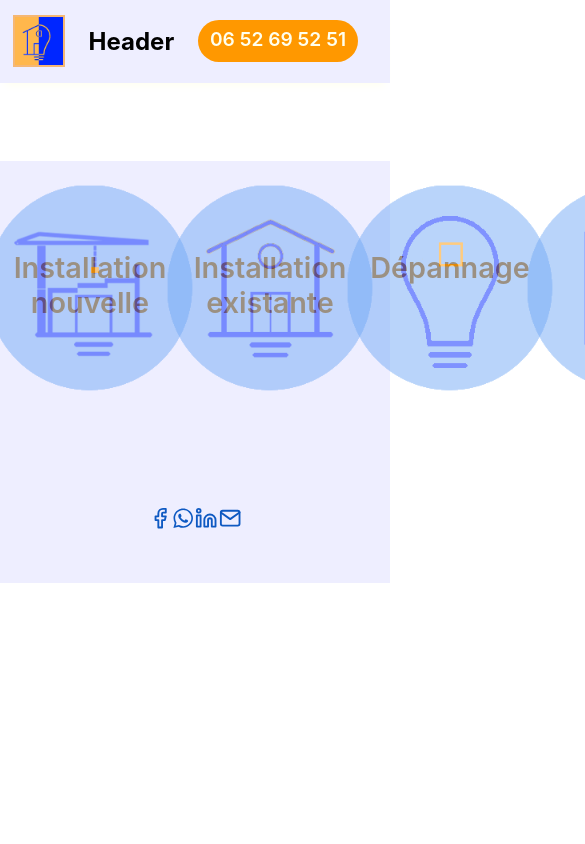
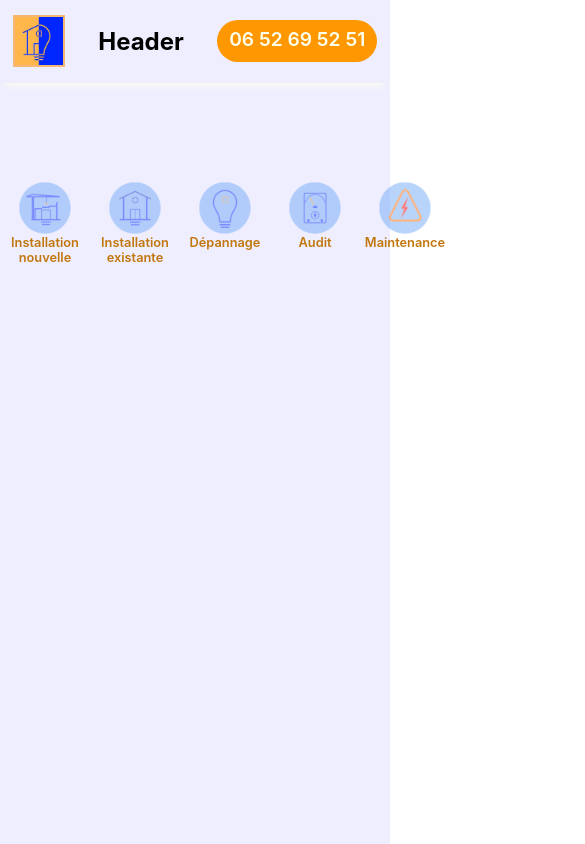
Before and after one commit to Almasyser/etude-test, a React (Create React App) app: page / in a window 390 px wide. Shown: the top 844 px of the page, 585 px wide, since content can reach past the window. Built offline with nearby package versions, Linux system fonts and the light colour scheme.

Commit message:
presta responsive: ameliorer lisibilite

```diff
--- a/src/components/body/body.css
+++ b/src/components/body/body.css
@@ -21,7 +21,7 @@
   opacity: 0.3;
   cursor: pointer;
 }
-.btn-container p {
+.btn-container .btn-label {
   width: 180px;
   height: 120px;
   margin: 50% auto 0;
@@ -40,38 +40,16 @@
   height: 40vh;
 }
 
-.noCard {
+.card {
+  animation: forwards;
+  animation-name: "show";
+  animation-duration: 0.8s;
+  background-color: #c6dafc;
+  cursor: pointer;
   width: 100%;
   margin: auto;
   display: flex;
   flex-wrap: wrap;
-  box-shadow: 1px 1px 6px #cccccc;
-  border-radius: 0.4rem;
-  animation: forwards;
-  animation-name: "hide";
-  animation-duration: 0.8s;
-}
-.noCard img {
-  scale: 0.8;
-  border-top-right-radius: 10%;
-  border-bottom-left-radius: 10%;
-}
-.noCard .text-card {
-  list-style: none;
-  width: 60%;
-}
-.noCard .text-subtitle {
-  font-size: 1.2rem;
-  font-weight: 600;
-  margin-bottom: 0;
-  color: #000033;
-}
-.noCard .text-comments {
-  font-style: italic;
-  margin: 0.2rem 0rem;
-}
-.noCard .text-tasks {
-  list-style: square;
 }
 @keyframes hide {
   from {
@@ -89,29 +67,13 @@
     transform: translateX(0%);
   }
 }
-
-.card {
-  width: 100%;
-  margin: auto;
-  display: flex;
-  flex-wrap: wrap;
-  box-shadow: 1px 1px 6px #cccccc;
-  border-radius: 0.4rem;
-  animation: forwards;
-  animation-name: "show";
-  animation-duration: 0.8s;
-  display: flex;
-  background-color: rgba(116, 170, 245, 0.95);
-  cursor: pointer;
-}
 .card img {
   scale: 0.8;
-  border-top-right-radius: 10%;
-  border-bottom-left-radius: 10%;
 }
 .card .text-card {
   list-style: none;
   width: 60%;
+  padding: 0 0 1rem 0;
 }
 .card .text-subtitle {
   font-size: 1.2rem;
@@ -123,8 +85,25 @@
   font-style: italic;
   margin: 0.2rem 0rem;
 }
+.card .text-tasks-puce {
+  list-style: square;
+  font-weight: normal;
+  padding-bottom: 0.5rem;
+}
 .card .text-tasks {
-  list-style: square;
+  list-style: inside disc;
+}
+
+.noCard {
+  animation: forwards;
+  animation-name: "hide";
+  animation-duration: 0.8s;
+  background-color: #c6dafc;
+  cursor: pointer;
+  width: 100%;
+  margin: auto;
+  display: flex;
+  flex-wrap: wrap;
 }
 @keyframes hide {
   from {
@@ -141,4 +120,173 @@
   to {
     transform: translateX(0%);
   }
+}
+.noCard img {
+  scale: 0.8;
+}
+.noCard .text-card {
+  list-style: none;
+  width: 60%;
+  padding: 0 0 1rem 0;
+}
+.noCard .text-subtitle {
+  font-size: 1.2rem;
+  font-weight: 600;
+  margin-bottom: 0;
+  color: #000033;
+}
+.noCard .text-comments {
+  font-style: italic;
+  margin: 0.2rem 0rem;
+}
+.noCard .text-tasks-puce {
+  list-style: square;
+  font-weight: normal;
+  padding-bottom: 0.5rem;
+}
+.noCard .text-tasks {
+  list-style: inside disc;
+}
+
+@media screen and (max-width: 500px) {
+  .btn-container {
+    margin-top: 5rem;
+  }
+  .btn-container .btn-box {
+    align-items: first baseline;
+  }
+  .btn-container .btn-img {
+    scale: 0.2;
+    transition-timing-function: ease-in-out;
+    transition-duration: 0.4s;
+    transition-property: opacity;
+  }
+  .btn-container .btn-img:hover {
+    opacity: 0.3;
+    cursor: pointer;
+  }
+  .btn-container .btn-label {
+    width: 90px;
+    height: 40px;
+    margin: 100% auto 0;
+    color: #c2770e;
+    background-color: transparent;
+    font-size: 0.8rem;
+    font-weight: 600;
+    text-align: center;
+    padding-top: 72%;
+  }
+  .page-container {
+    margin: auto;
+    padding: 0;
+    background-color: #eeeeff;
+    width: 100vw;
+    height: 100vh;
+  }
+  .card {
+    animation: forwards;
+    animation-name: "show";
+    animation-duration: 0.8s;
+    background-color: #c6dafc;
+    cursor: pointer;
+    width: 100%;
+    margin: auto;
+    display: flex;
+    flex-wrap: wrap;
+  }
+  @keyframes hide {
+    from {
+      transform: translateX(0%);
+    }
+    to {
+      transform: translateX(-100%);
+    }
+  }
+  @keyframes show {
+    from {
+      transform: translateX(-100%);
+    }
+    to {
+      transform: translateX(0%);
+    }
+  }
+  .card img {
+    scale: 0.8;
+  }
+  .card .text-card {
+    list-style: none;
+    width: 90%;
+    padding: 0 0 1rem 0.5rem;
+  }
+  .card .text-subtitle {
+    font-size: 1.2rem;
+    font-weight: 600;
+    margin-bottom: 0;
+    color: #000033;
+  }
+  .card .text-comments {
+    font-style: italic;
+    margin: 0.2rem 0rem;
+  }
+  .card .text-tasks-puce {
+    list-style: square;
+    font-weight: normal;
+    padding-bottom: 0.5rem;
+  }
+  .card .text-tasks {
+    list-style: inside disc;
+  }
+  .noCard {
+    animation: forwards;
+    animation-name: "hide";
+    animation-duration: 0.8s;
+    background-color: #c6dafc;
+    cursor: pointer;
+    width: 100%;
+    margin: auto;
+    display: flex;
+    flex-wrap: wrap;
+  }
+  @keyframes hide {
+    from {
+      transform: translateX(0%);
+    }
+    to {
+      transform: translateX(-100%);
+    }
+  }
+  @keyframes show {
+    from {
+      transform: translateX(-100%);
+    }
+    to {
+      transform: translateX(0%);
+    }
+  }
+  .noCard img {
+    scale: 0.8;
+  }
+  .noCard .text-card {
+    list-style: none;
+    width: 90%;
+    padding: 0 0 1rem 0.5rem;
+  }
+  .noCard .text-subtitle {
+    font-size: 1.2rem;
+    font-weight: 600;
+    margin-bottom: 0;
+    color: #000033;
+  }
+  .noCard .text-comments {
+    font-style: italic;
+    margin: 0.2rem 0rem;
+  }
+  .noCard .text-tasks-puce {
+    list-style: square;
+    font-weight: normal;
+    padding-bottom: 0.5rem;
+  }
+  .noCard .text-tasks {
+    list-style: inside disc;
+  }
 }/*# sourceMappingURL=body.css.map */
--- a/src/components/body/body.jsx
+++ b/src/components/body/body.jsx
@@ -31,7 +31,7 @@ function PageHome() {
         return(
           <span key={index} className="btn-box">
             <img className="btn-img" src={el.name} alt="##" onClick={()=> handleShow(index+1)}/>
-            <p>{el.label}</p>
+            <p className="btn-label">{el.label}</p>
           </span>
         )
       }
@@ -45,11 +45,11 @@ function PageHome() {
         <img src={array[text_french[dot].picture]} alt="##" />
         <div className="text-card">
           <h1 className="text-subtitle">{text_french[dot].subtitle}</h1>
-          <p className="text-comments">{text_french[dot].comment}</p>
+          <p className="text-comments">{text_french[dot].comments}</p>
           {
             text_french[dot].tasks.map((el) =>{
               return(
-                <li key={el.data} className="text-tasks">{el.data}</li>
+                <li key={el.data} className={el.puce? "text-tasks-puce":"text-tasks"}>{el.data}</li>
               )
             })
           }
--- a/src/components/body/body.scss
+++ b/src/components/body/body.scss
@@ -23,7 +23,7 @@
       cursor: pointer;
     }
   }
-  p{
+  .btn-label{
     width: 180px;
     height: 120px;
     margin: 50% auto 0;
@@ -41,15 +41,58 @@
   width: 100vw;
   height: 40vh;
 }
+
+.card{
+  @include animate-card("show");
+  @include form-card(60%, 0);
+}
 .noCard{
-  @include card-form;
   @include animate-card("hide");
+  @include form-card(60%, 0);
 }
-.card{
-  @include card-form;
-  @include animate-card("show");
-  display: flex;
-  background-color: $secondary_06;
-  cursor: pointer;
 
+
+@media screen and (max-width: 500px){
+  .btn-container{
+    margin-top: 5rem;
+    .btn-box{
+      align-items:first baseline;
+    }
+    .btn-img{
+      scale: 0.2;
+      transition-timing-function: ease-in-out;
+      transition-duration: 0.4s;
+      transition-property: opacity;
+      &:hover{
+        opacity: 0.3;
+        cursor: pointer;
+      }
+    }
+    .btn-label{
+      width: 90px;
+      height: 40px;
+      margin: 100% auto 0;
+      color: $_primary;
+      background-color: transparent;
+      font-size: 0.8rem;
+      font-weight: 600;
+      text-align: center;
+      padding-top: 72%;
+    }
   }
+  .page-container{
+    margin: auto;
+    padding: 0;
+    background-color: $extraLight;
+    width: 100vw;
+    height: 100vh;
+  }
+  .card{
+    @include animate-card("show");
+    @include form-card(90%, 0.5rem);
+  }
+  .noCard{
+    @include animate-card("hide");
+    @include form-card(90%, 0.5rem);
+  }
+}
--- a/src/components/header/header.css
+++ b/src/components/header/header.css
@@ -24,7 +24,7 @@
 .tel-container {
   width: 10rem;
   height: 2.6rem;
-  margin-right: 2rem;
+  margin-right: 0.8rem;
   background-color: #ff9800;
   border-radius: 2rem;
   color: #ffffee;
--- a/src/components/header/header.scss
+++ b/src/components/header/header.scss
@@ -23,7 +23,7 @@
   .tel-container{
     width: 10rem;
     height: 2.6rem;
-    margin-right: 2rem;
+    margin-right: 0.8rem;
     background-color: $alert;
     border-radius: 2rem;
     color: $_extraLight;
```
Also changed, not shown: src/components/style/_mixins.scss (+13 -10 lines), 2 other files (tests, documents, lock files or other folders).
